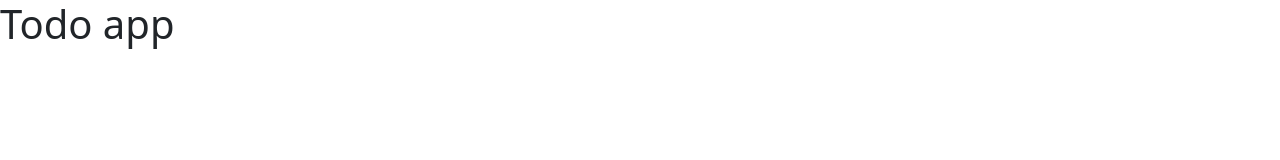
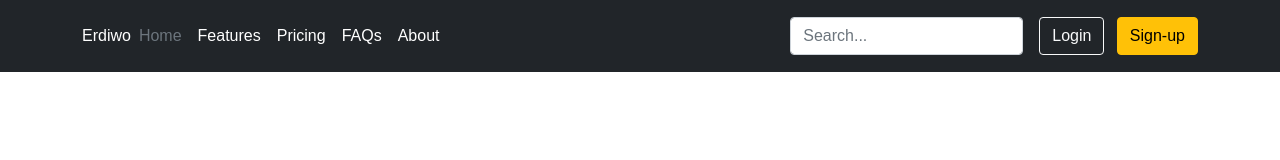
Before and after one commit to erdevphp/erdiwo-todo, a plain HTML site: page index.html in a window 1280 px wide. Drawn offline with nearby package versions, Linux system fonts and the light colour scheme.

Commit message:
Ajout de boostrap

```diff
--- a/index.html
+++ b/index.html
@@ -5,9 +5,39 @@
     <meta name="viewport" content="width=device-width, initial-scale=1.0">
     <link href="https://cdn.jsdelivr.net/npm/bootstrap@5.0.2/dist/css/bootstrap.min.css" rel="stylesheet" integrity="sha384-EVSTQN3/azprG1Anm3QDgpJLIm9Nao0Yz1ztcQTwFspd3yD65VohhpuuCOmLASjC" crossorigin="anonymous">
     <title>Todo app</title>
+    <style>
+        html, body {
+            font-family: 'Arial', sans-serif;
+        }
+    </style>
 </head>
 <body>
-    <h1>Todo app</h1>
+    <header class="p-3 bg-dark text-white">
+        <div class="container">
+          <div class="d-flex flex-wrap align-items-center justify-content-center justify-content-lg-start">
+            <a href="/" class="d-flex align-items-center mb-2 mb-lg-0 text-white text-decoration-none">
+              Erdiwo
+            </a>
+
+            <ul class="nav col-12 col-lg-auto me-lg-auto mb-2 justify-content-center mb-md-0">
+              <li><a href="#" class="nav-link px-2 text-secondary">Home</a></li>
+              <li><a href="#" class="nav-link px-2 text-white">Features</a></li>
+              <li><a href="#" class="nav-link px-2 text-white">Pricing</a></li>
+              <li><a href="#" class="nav-link px-2 text-white">FAQs</a></li>
+              <li><a href="#" class="nav-link px-2 text-white">About</a></li>
+            </ul>
+
+            <form class="col-12 col-lg-auto mb-3 mb-lg-0 me-lg-3">
+              <input type="search" class="form-control form-control-dark" placeholder="Search..." aria-label="Search">
+            </form>
+
+            <div class="text-end">
+              <button type="button" class="btn btn-outline-light me-2">Login</button>
+              <button type="button" class="btn btn-warning">Sign-up</button>
+            </div>
+          </div>
+        </div>
+    </header>
     <script src="https://cdn.jsdelivr.net/npm/bootstrap@5.0.2/dist/js/bootstrap.bundle.min.js" integrity="sha384-MrcW6ZMFYlzcLA8Nl+NtUVF0sA7MsXsP1UyJoMp4YLEuNSfAP+JcXn/tWtIaxVXM" crossorigin="anonymous"></script>
 </body>
 </html>
```
